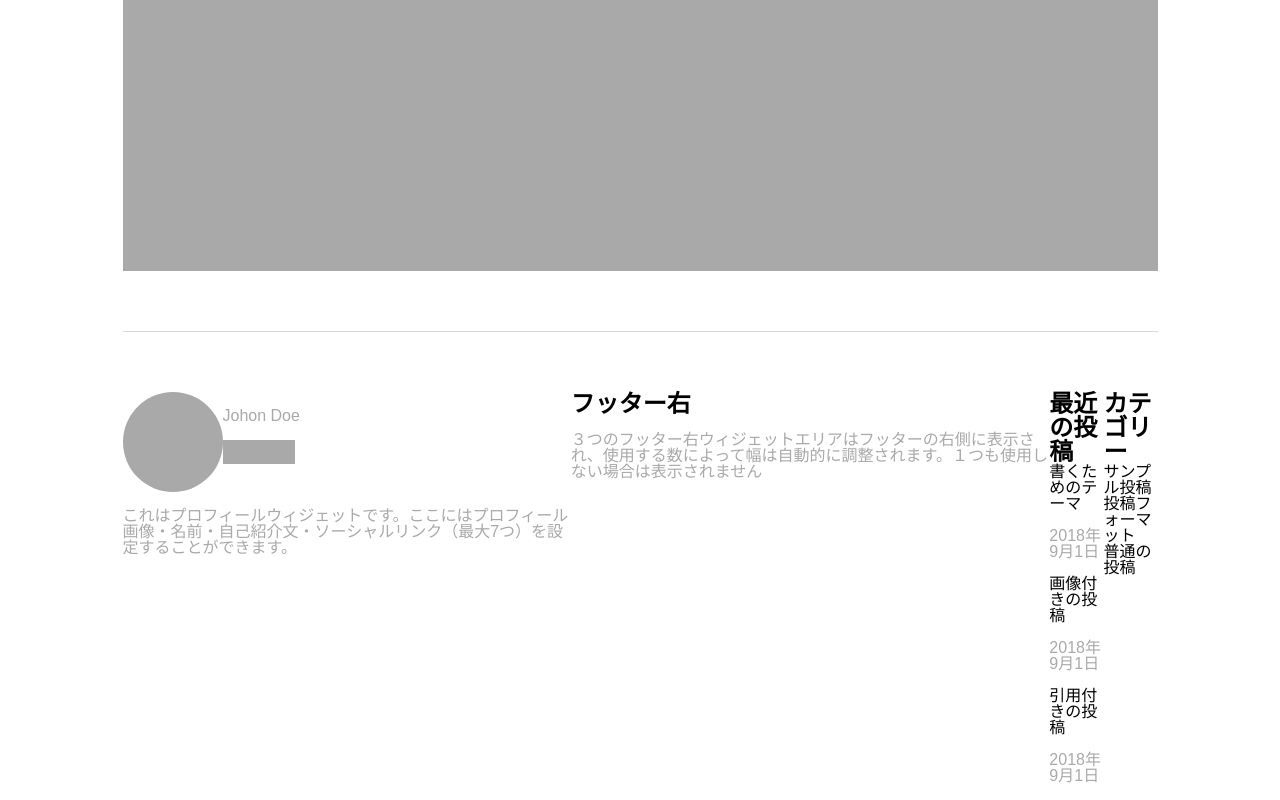
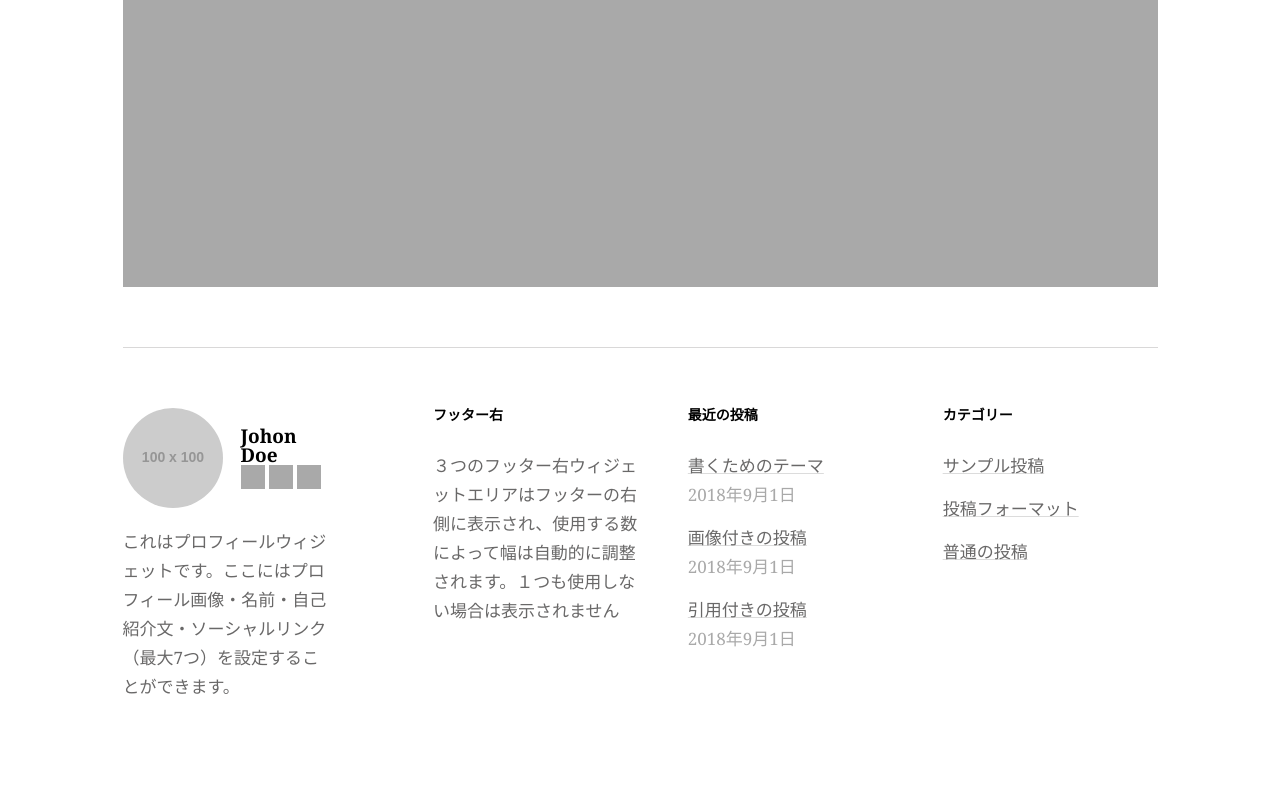
Before and after one commit to kiyooooori38/dezasta, a plain HTML site: page チャレンジ課題_iwasawa/index.html in a window 1280 px wide. Shown: the part 1115-1915 px from the top of the page. After the commit the page ends 1817 px from the top, so only its background shows below. Drawn offline with Linux system fonts and the light colour scheme; placeholder pictures from the web are drawn by us.

Commit message:
チャレンジ課題_修正１

```diff
--- a/チャレンジ課題_iwasawa/css/reset.css
+++ b/チャレンジ課題_iwasawa/css/reset.css
@@ -13,18 +13,19 @@ dl,
 dt,
 dd,
 ul,
-li {
+li,
+p {
   margin: 0;
   padding: 0;
   line-height: 1;
   /*デフォルトの文字色、font-familyを予め当てておく*/
   color: #000;
-  font-family: "游ゴシック体", YuGothic, "游ゴシック", "Yu Gothic", "メイリオ",
-    "Hiragino Kaku Gothic ProN", "Hiragino Sans", sans-serif;
+  font-family: Georgia, "游明朝", YuMincho, "Hiragino Mincho ProN", Meiryo,
+    serif;
 }
 
 p {
-  color: darkgray;
+  color: rgb(105, 104, 104);
 }
 
 a {
--- a/チャレンジ課題_iwasawa/css/style.css
+++ b/チャレンジ課題_iwasawa/css/style.css
@@ -3,6 +3,7 @@
 body {
   max-width: 1035px;
   margin: 0 auto;
+  padding: 0 40px;
 }
 
 header {
@@ -17,7 +18,9 @@ header {
 .site_title {
   font-size: 2.5rem;
 }
-
+.title {
+  padding: 0 75px 10px 0;
+}
 .title p {
   font-size: 1rem;
   padding-top: 10px;
@@ -27,30 +30,54 @@ header {
   display: flex;
   justify-content: space-around;
   align-items: flex-end;
+  margin-bottom: 20px;
 }
 
 .menu ul {
   display: flex;
   justify-content: space-between;
-  gap: 40px;
   margin-right: 150px;
 }
+
+.menu li {
+  padding: 0 16px;
+}
+
+.menu li:first-child {
+  padding-left: 0;
+}
+
+.menu li:last-child {
+  padding-right: 0;
+}
+
+.menu span {
+  display: inline-block;
+  width: 6px;
+  height: 6px;
+  margin: 0 0 3.5px 10px;
+  border-bottom: 1px solid #000;
+  border-right: 1px solid #000;
+  transform: rotate(45deg);
+}
+
 .research {
   background-color: darkgray;
   width: 34px;
 
   height: 40px;
 }
-.main_visual div {
-  background-color: darkgray;
-  max-width: 1035px;
-  height: 500px;
+.main_visual img {
+  width: 100%;
   margin-top: 60px;
 }
 
 .main_sentence {
   font-size: 1.5rem;
   margin-top: 60px;
+  font-family: Georgia, "游明朝", YuMincho, "Hiragino Mincho ProN", Meiryo,
+    serif;
+  line-height: 1.8;
 }
 /* メイン あとで*/
 main {
@@ -65,19 +92,25 @@ main {
   margin-top: 60px;
   border-top: 1px solid rgb(217, 216, 216);
   display: flex;
-  justify-content: space-around;
+  justify-content: space-between;
 }
 
 /* フッター左側 */
+.footer_left {
+  width: 20%;
+}
 .left_flex {
   display: flex;
+  align-items: center;
+  /* justify-content: space-between; */
   margin-top: 60px;
 }
 .profile_img {
-  background-color: darkgray;
-  width: 100px;
-  height: 100px;
   border-radius: 50%;
+  margin-right: 18px;
+}
+.profile_content strong {
+  font-size: 19px;
 }
 .profile_content ul {
   display: flex;
@@ -88,22 +121,62 @@ main {
   background-color: darkgray;
   width: 24px;
   height: 24px;
+  margin-right: 4px;
 }
 .profile_discription {
-  display: inline-block;
+  font-size: 17px;
+  line-height: 1.7;
+  margin-top: 20px;
 }
 
 /* フッター左側 */
+h2 {
+  font-size: 14px;
+  font-weight: bolder;
+  margin-bottom: 30px;
+}
 .footer_right {
   margin-top: 60px;
+  width: 70%;
 }
 .right_flex {
   display: flex;
   justify-content: space-around;
 }
 
-/* つまずいているポイント
-・フッター部分、プロフィール写真の下のテキスト「これはプロフィール〜」が上の横並びの要素幅に直せません・・・
-・「フッター右」〜「カテゴリー」それぞれの幅に差が出てしまっています。。。
+.right_content {
+  width: 33%;
+  padding: 0 20px;
+  color: rgb(105, 104, 104);
+}
 
-*/
+.right_content:first-child {
+  padding-left: 0;
+}
+
+.right_content:last-child {
+  padding-right: 0;
+}
+
+.right_content p {
+  font-size: 17px;
+  line-height: 1.7;
+}
+
+.right_content a {
+  font-size: 17px;
+  line-height: 1.7;
+  text-decoration: underline;
+  text-decoration-color: gainsboro;
+  text-decoration-thickness: 1px;
+}
+
+.date {
+  color: darkgray;
+  padding-bottom: 14px;
+}
+
+.right_content li {
+  color: rgb(105, 104, 104);
+  padding-bottom: 14px;
+}
--- a/チャレンジ課題_iwasawa/index.html
+++ b/チャレンジ課題_iwasawa/index.html
@@ -17,18 +17,21 @@
 
         <nav class="menu">
           <ul>
-            <li>ホーム</li>
-            <li>ページ</li>
-            <li>タイポグラフィー</li>
-            <li>お問い合わせ</li>
+            <li>
+              <a href="">ホーム<span></span></a>
+            </li>
+            <li>
+              <a href="">ページ<span></span></a>
+            </li>
+            <li><a href="">タイポグラフィー</a></li>
+            <li><a href="">お問い合わせ</a></li>
           </ul>
           <div class="research"></div>
         </nav>
       </div>
 
       <div class="main_visual">
-        <div></div>
-        <!--本当だったらimgタグで画像を差し込むが、画像なしのため図形をcssで書く -->
+        <img src="https://placehold.jp/1035x500.png" alt="ダミー画像" />
       </div>
 
       <p class="main_sentence">
@@ -46,9 +49,13 @@
         <!-- フッター左側 -->
         <div class="footer_left">
           <div class="left_flex">
-            <div class="profile_img"></div>
+            <img
+              src="https://placehold.jp/100x100.png"
+              class="profile_img"
+              alt=""
+            />
             <div class="profile_content">
-              <p>Johon Doe</p>
+              <strong>Johon Doe</strong>
               <!-- SNSアイコン　イメージの代わり図形を設置 -->
               <ul>
                 <li class="sns_icon"></li>
@@ -75,18 +82,18 @@
             <div class="right_content">
               <h2>最近の投稿</h2>
               <a href="">書くためのテーマ</a>
-              <p>2018年9月1日</p>
+              <p class="date">2018年9月1日</p>
               <a href="">画像付きの投稿</a>
-              <p>2018年9月1日</p>
+              <p class="date">2018年9月1日</p>
               <a href="">引用付きの投稿</a>
-              <p>2018年9月1日</p>
+              <p class="date">2018年9月1日</p>
             </div>
             <div class="right_content">
               <h2>カテゴリー</h2>
               <ul>
-                <li>サンプル投稿</li>
-                <li>投稿フォーマット</li>
-                <li>普通の投稿</li>
+                <li><a href="">サンプル投稿</a></li>
+                <li><a href="">投稿フォーマット</a></li>
+                <li><a href="">普通の投稿</a></li>
               </ul>
             </div>
           </div>
@@ -95,3 +102,21 @@
     </footer>
   </body>
 </html>
+
+<!-- 質問
+ ①前回、ヘッダーのナビゲーション部分の下の余白が見本と異なっていたため、調整してみてくださいと先生にみていただいたので、
+ 調整してみました。見本はaタグに余白がありその真ん中に文字がきているようにみえるのですが、display:blockにしてもなんだかうまくいかず
+ 結局、そのままmargin-bottomで余白を調整しました。このやり方でよいのでしょうか・・・
+
+ ②ヘッダー左側部分とナビゲーションの余白が見本と揃えられません・・・
+ 見本との違いは、「write」と「書くためのテーマ」の幅が違うことが原因かと思うのですが、どのように修正したらいいかわからなくなってしまいました・・・。
+
+ ③フッタープロフィール部分、footer_leftを30%に指定すると、profile_discriptionが
+幅いっぱいに広がってしまってprofile_contentの幅からはみ出てしまいます。
+それぞれにマージンを同じだけ指定してあげると、右端が揃うのですが、そうするとフッター右側の
+要素との間の余白が開きすぎてしまいます...
+どうしたらいいでしょうか・・・
+
+一人での勉強だとくじけそうな内容ですが、いつも丁寧に修正してくれるので頑張れます；；！
+いつもありがとうございます！
+ -->
--- a/チャレンジ課題_iwasawa/css/reset.css
+++ b/チャレンジ課題_iwasawa/css/reset.css
@@ -13,18 +13,19 @@ dl,
 dt,
 dd,
 ul,
-li {
+li,
+p {
   margin: 0;
   padding: 0;
   line-height: 1;
   /*デフォルトの文字色、font-familyを予め当てておく*/
   color: #000;
-  font-family: "游ゴシック体", YuGothic, "游ゴシック", "Yu Gothic", "メイリオ",
-    "Hiragino Kaku Gothic ProN", "Hiragino Sans", sans-serif;
+  font-family: Georgia, "游明朝", YuMincho, "Hiragino Mincho ProN", Meiryo,
+    serif;
 }
 
 p {
-  color: darkgray;
+  color: rgb(105, 104, 104);
 }
 
 a {
--- a/チャレンジ課題_iwasawa/css/style.css
+++ b/チャレンジ課題_iwasawa/css/style.css
@@ -3,6 +3,7 @@
 body {
   max-width: 1035px;
   margin: 0 auto;
+  padding: 0 40px;
 }
 
 header {
@@ -17,7 +18,9 @@ header {
 .site_title {
   font-size: 2.5rem;
 }
-
+.title {
+  padding: 0 75px 10px 0;
+}
 .title p {
   font-size: 1rem;
   padding-top: 10px;
@@ -27,30 +30,54 @@ header {
   display: flex;
   justify-content: space-around;
   align-items: flex-end;
+  margin-bottom: 20px;
 }
 
 .menu ul {
   display: flex;
   justify-content: space-between;
-  gap: 40px;
   margin-right: 150px;
 }
+
+.menu li {
+  padding: 0 16px;
+}
+
+.menu li:first-child {
+  padding-left: 0;
+}
+
+.menu li:last-child {
+  padding-right: 0;
+}
+
+.menu span {
+  display: inline-block;
+  width: 6px;
+  height: 6px;
+  margin: 0 0 3.5px 10px;
+  border-bottom: 1px solid #000;
+  border-right: 1px solid #000;
+  transform: rotate(45deg);
+}
+
 .research {
   background-color: darkgray;
   width: 34px;
 
   height: 40px;
 }
-.main_visual div {
-  background-color: darkgray;
-  max-width: 1035px;
-  height: 500px;
+.main_visual img {
+  width: 100%;
   margin-top: 60px;
 }
 
 .main_sentence {
   font-size: 1.5rem;
   margin-top: 60px;
+  font-family: Georgia, "游明朝", YuMincho, "Hiragino Mincho ProN", Meiryo,
+    serif;
+  line-height: 1.8;
 }
 /* メイン あとで*/
 main {
@@ -65,19 +92,25 @@ main {
   margin-top: 60px;
   border-top: 1px solid rgb(217, 216, 216);
   display: flex;
-  justify-content: space-around;
+  justify-content: space-between;
 }
 
 /* フッター左側 */
+.footer_left {
+  width: 20%;
+}
 .left_flex {
   display: flex;
+  align-items: center;
+  /* justify-content: space-between; */
   margin-top: 60px;
 }
 .profile_img {
-  background-color: darkgray;
-  width: 100px;
-  height: 100px;
   border-radius: 50%;
+  margin-right: 18px;
+}
+.profile_content strong {
+  font-size: 19px;
 }
 .profile_content ul {
   display: flex;
@@ -88,22 +121,62 @@ main {
   background-color: darkgray;
   width: 24px;
   height: 24px;
+  margin-right: 4px;
 }
 .profile_discription {
-  display: inline-block;
+  font-size: 17px;
+  line-height: 1.7;
+  margin-top: 20px;
 }
 
 /* フッター左側 */
+h2 {
+  font-size: 14px;
+  font-weight: bolder;
+  margin-bottom: 30px;
+}
 .footer_right {
   margin-top: 60px;
+  width: 70%;
 }
 .right_flex {
   display: flex;
   justify-content: space-around;
 }
 
-/* つまずいているポイント
-・フッター部分、プロフィール写真の下のテキスト「これはプロフィール〜」が上の横並びの要素幅に直せません・・・
-・「フッター右」〜「カテゴリー」それぞれの幅に差が出てしまっています。。。
+.right_content {
+  width: 33%;
+  padding: 0 20px;
+  color: rgb(105, 104, 104);
+}
 
-*/
+.right_content:first-child {
+  padding-left: 0;
+}
+
+.right_content:last-child {
+  padding-right: 0;
+}
+
+.right_content p {
+  font-size: 17px;
+  line-height: 1.7;
+}
+
+.right_content a {
+  font-size: 17px;
+  line-height: 1.7;
+  text-decoration: underline;
+  text-decoration-color: gainsboro;
+  text-decoration-thickness: 1px;
+}
+
+.date {
+  color: darkgray;
+  padding-bottom: 14px;
+}
+
+.right_content li {
+  color: rgb(105, 104, 104);
+  padding-bottom: 14px;
+}
```
Also changed, not shown: チャレンジ課題_iwasawa/index.html (+39 -14 lines), チャレンジ課題_iwasawa/チャレンジ.txt (added).
